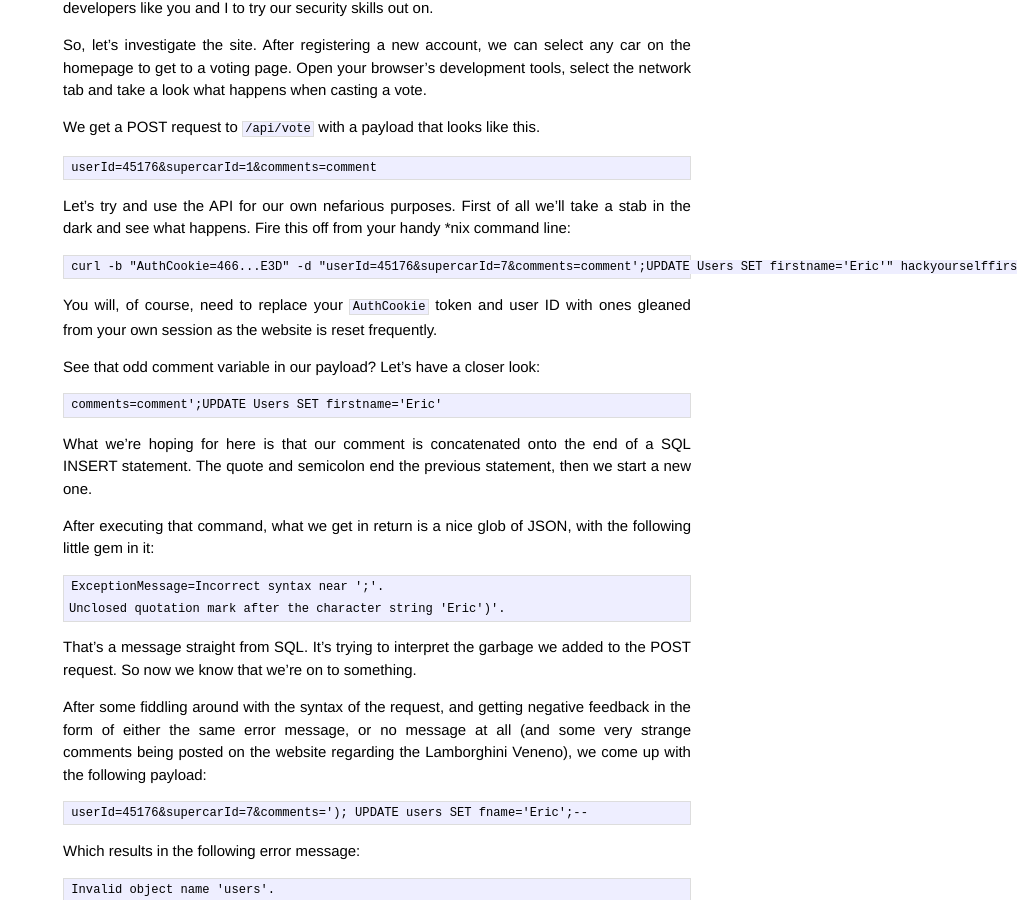
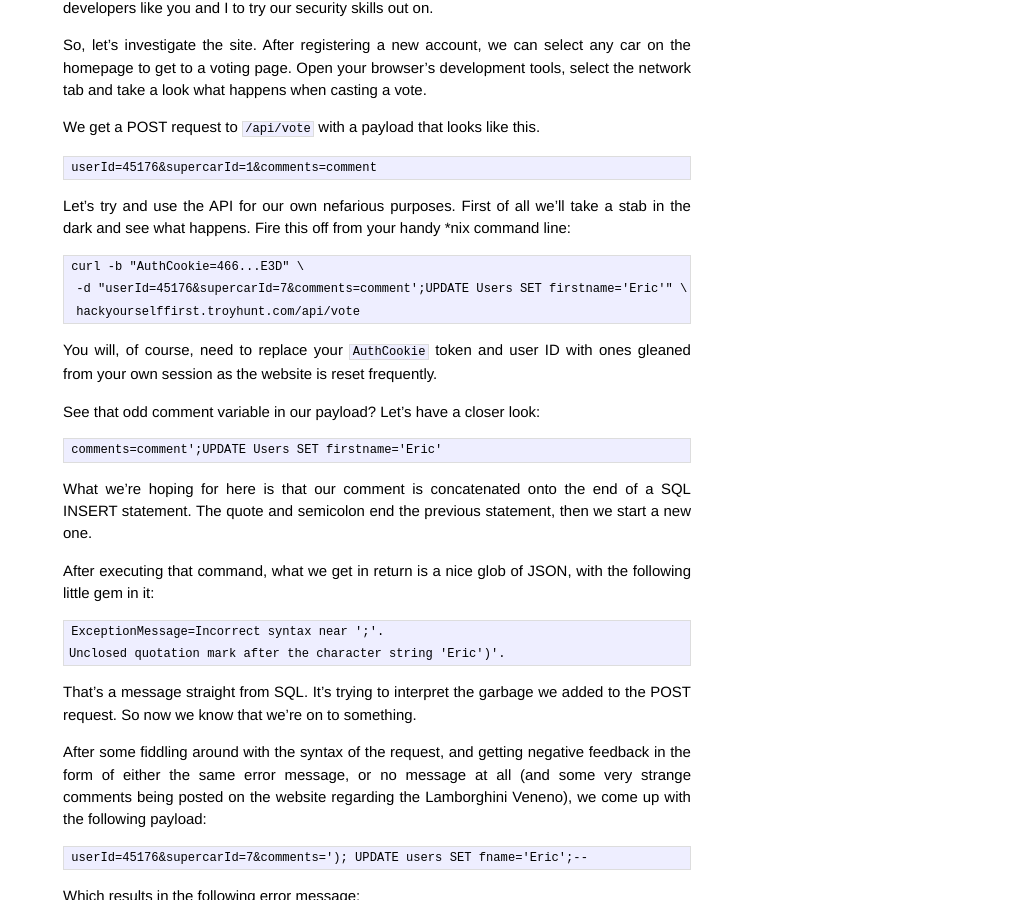
Before and after one commit to andypaxo/andypaxo.github.io, a Jekyll site: the page built from _posts/2014-08-10-owasp-one.md, in a window 1280 px wide and 900 px high, scrolled down 743 px. Shown: the whole window, without its empty margins (263-1280 px from the left). Built offline with Jekyll 4.4.1, drawn with Linux system fonts in a browser that asks for light colours; Markdown is read by kramdown in place of the engine named in the settings; comment, search, counter and statistics services are not loaded.

```diff
--- a/_posts/2014-08-10-owasp-one.md
+++ b/_posts/2014-08-10-owasp-one.md
@@ -27,7 +27,9 @@ We get a POST request to `/api/vote` with a payload that looks like this.
 
 Let's try and use the API for our own nefarious purposes. First of all we'll take a stab in the dark and see what happens. Fire this off from your handy *nix command line:
 
-	curl -b "AuthCookie=466...E3D" -d "userId=45176&supercarId=7&comments=comment';UPDATE Users SET firstname='Eric'" hackyourselffirst.troyhunt.com/api/vote
+	curl -b "AuthCookie=466...E3D" \
+	 -d "userId=45176&supercarId=7&comments=comment';UPDATE Users SET firstname='Eric'" \
+	 hackyourselffirst.troyhunt.com/api/vote
 
 You will, of course, need to replace your `AuthCookie` token and user ID with ones gleaned from your own session as the website is reset frequently.
 
```
